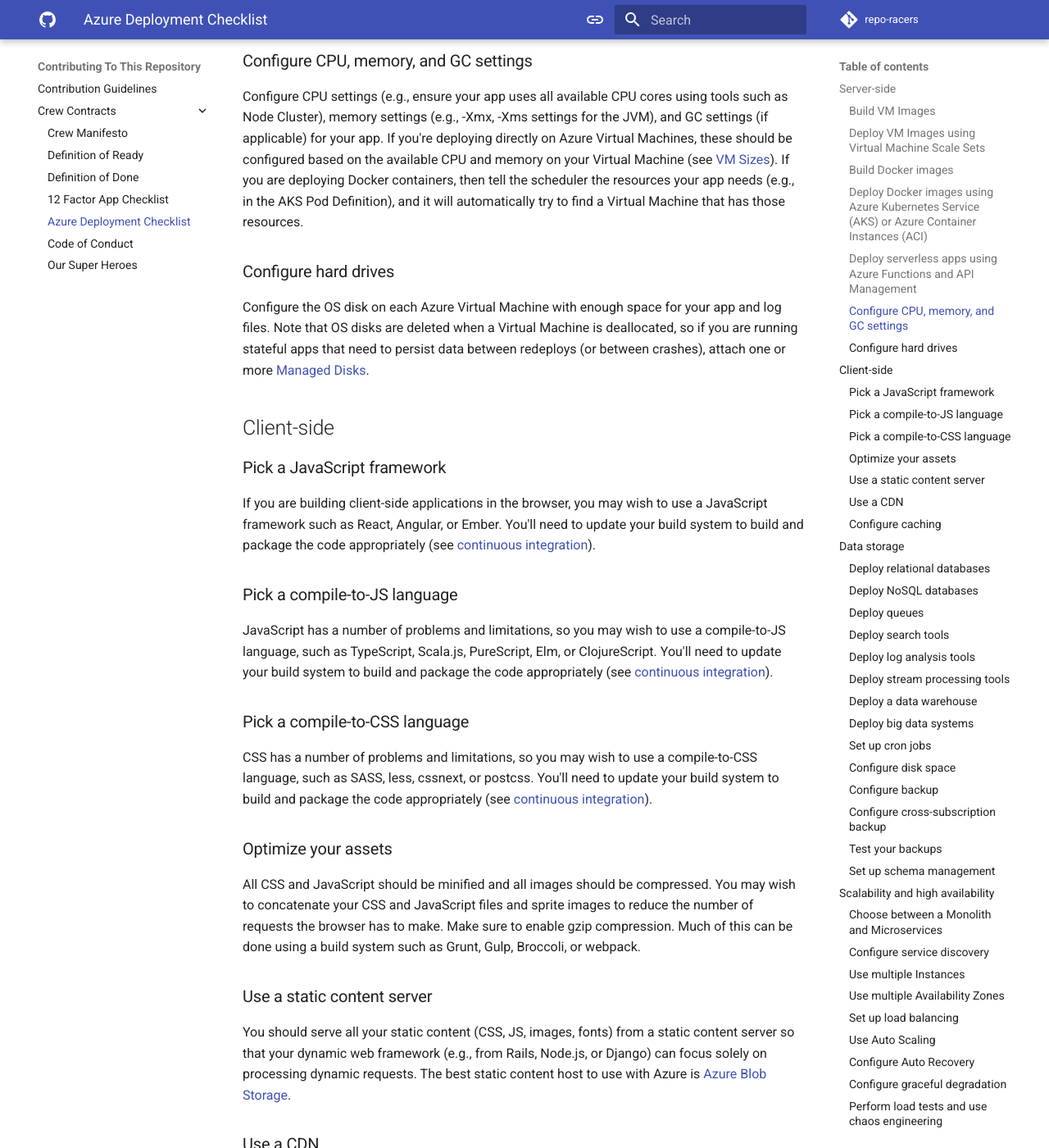
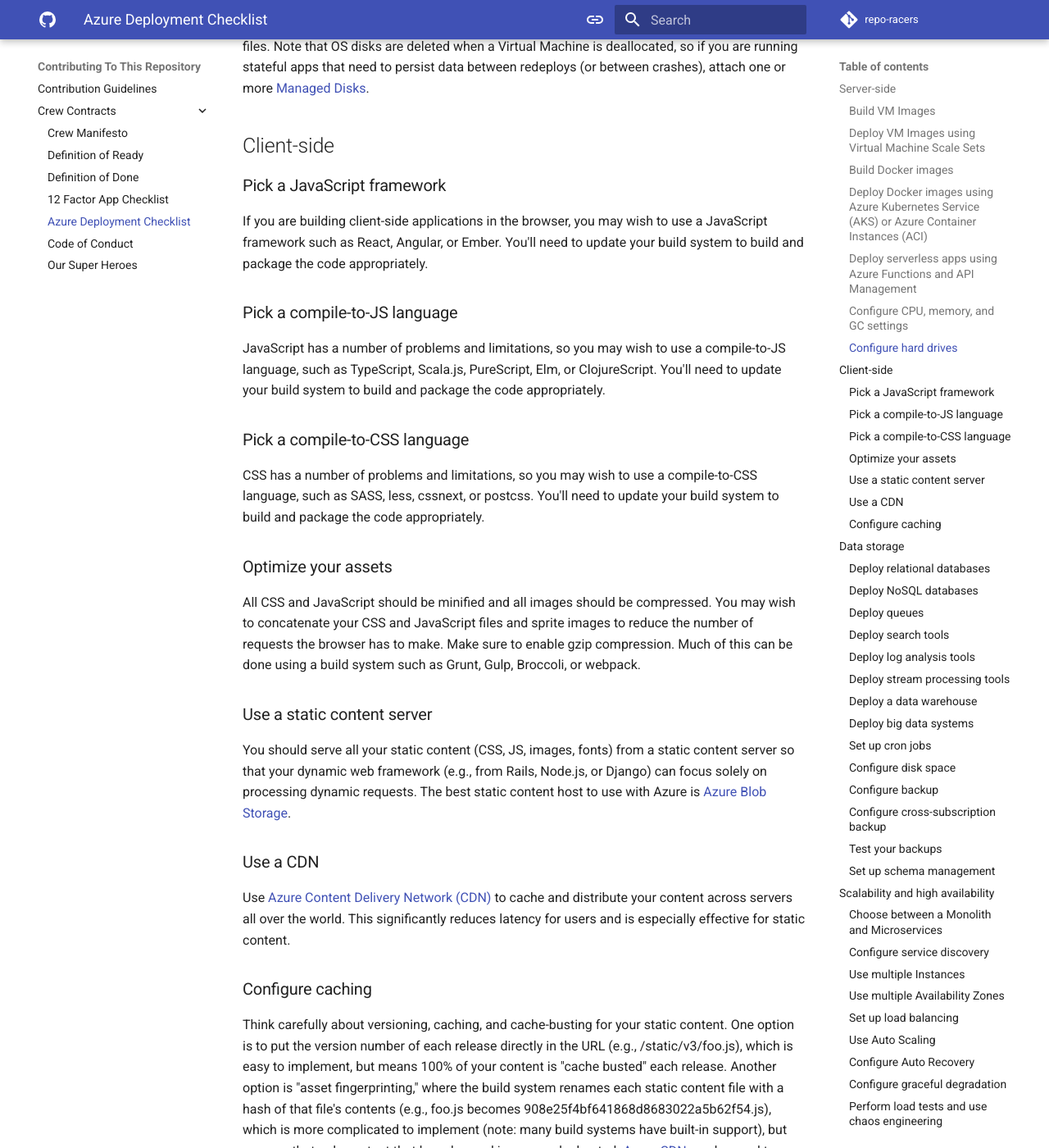
Before and after one commit to repo-racers/repo-racers, an MkDocs documentation site: the page built from docs/crew_contracts/azure_deployment_checklist.md, in a window 1280 px wide and 1400 px high, scrolled down 1942 px. Shown: the whole window at 82% size. Built offline with MkDocs 1.6.1 and Material for MkDocs 9.7.7, drawn with Linux system fonts in a browser that asks for light colours; comment, search, counter and statistics services are not loaded; some of the changed text lies outside the part shown.

Commit message:
refactor deployment checklist

```diff
--- a/docs/crew_contracts/azure_deployment_checklist.md
+++ b/docs/crew_contracts/azure_deployment_checklist.md
@@ -7,17 +7,6 @@
 This checklist covers a broad spectrum of considerations, including server-side configurations, client-side optimizations, data storage solutions, scalability, continuous integration and delivery practices, networking, security protocols, monitoring strategies, and cost optimization techniques.
 
 At two critical junctures of the deployment process—server-side setups and client-side configurations—we delve into specific actions like building VM Images, deploying Docker images, configuring CPU and memory settings, and more. Each section is crafted to ensure our deployment aligns with Azure's best practices and our organizational goals, whether we're rolling out a new application or optimizing an existing one.
-
-1. [Server-side](#server_side)
-1. [Client-side](#client_side)
-1. [Data storage](#data_storage)
-1. [Scalability and High Availability](#scalability_and_high_availability)
-1. [Continuous Integration](#continuous_integration)
-1. [Continuous Delivery](#continuous_delivery)
-1. [Networking](#networking)
-1. [Security](#security)
-1. [Monitoring](#monitoring)
-1. [Cost optimization](#cost_optimization)
 
 ## Server-side
 
@@ -56,15 +45,15 @@
 
 ### Pick a JavaScript framework
 
-If you are building client-side applications in the browser, you may wish to use a JavaScript framework such as React, Angular, or Ember. You'll need to update your build system to build and package the code appropriately (see [continuous integration](#continuous_integration)).
+If you are building client-side applications in the browser, you may wish to use a JavaScript framework such as React, Angular, or Ember. You'll need to update your build system to build and package the code appropriately.
 
 ### Pick a compile-to-JS language
 
-JavaScript has a number of problems and limitations, so you may wish to use a compile-to-JS language, such as TypeScript, Scala.js, PureScript, Elm, or ClojureScript. You'll need to update your build system to build and package the code appropriately (see [continuous integration](#continuous_integration)).
+JavaScript has a number of problems and limitations, so you may wish to use a compile-to-JS language, such as TypeScript, Scala.js, PureScript, Elm, or ClojureScript. You'll need to update your build system to build and package the code appropriately.
 
 ### Pick a compile-to-CSS language
 
-CSS has a number of problems and limitations, so you may wish to use a compile-to-CSS language, such as SASS, less, cssnext, or postcss. You'll need to update your build system to build and package the code appropriately (see [continuous integration](#continuous_integration)).
+CSS has a number of problems and limitations, so you may wish to use a compile-to-CSS language, such as SASS, less, cssnext, or postcss. You'll need to update your build system to build and package the code appropriately.
 
 ### Optimize your assets
 
```
